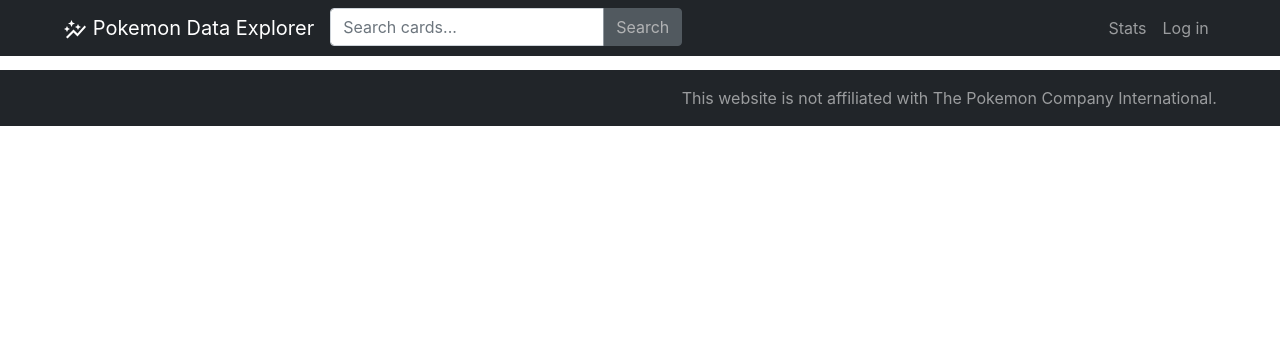
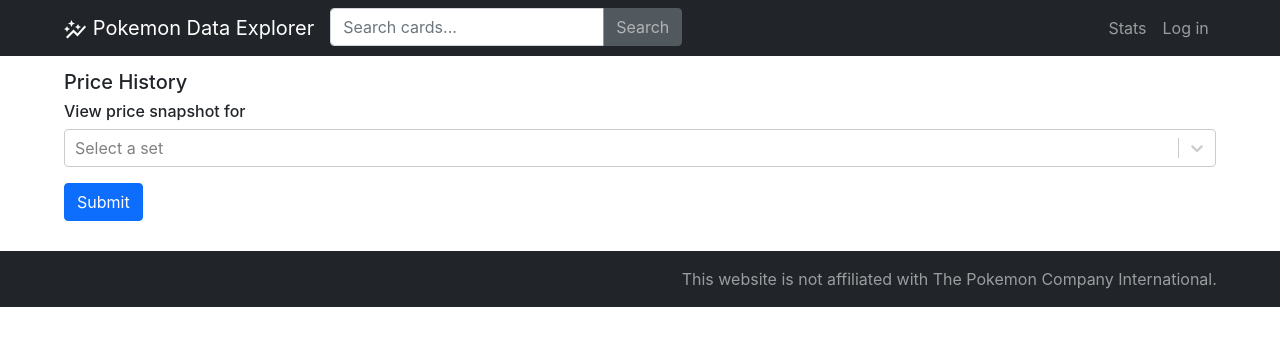
Before and after one commit to thanecutler/set-value-dashboard, a React (Create React App) app in the folder client/: page /pricehistory in a window 1280 px wide. Shown: the top 346 px of the page. Built offline with nearby package versions, Linux system fonts and the light colour scheme; no server answers.

Commit message:
added price history selector

```diff
--- /dev/null
+++ b/client/src/components/PriceHistory/PriceHistory.js
@@ -0,0 +1,47 @@
+import React, { useEffect, useState } from "react";
+import Select from "react-select";
+import Calendar from "react-calendar";
+import { Button } from "reactstrap";
+import axios from "axios";
+
+const PriceHistory = () => {
+  const [setList, setSetList] = useState([]);
+  const [dateRange, setDateRange] = useState([]);
+  useEffect(() => {
+    axios.get(`/api/sets/list`).then((res) => {
+      setSetList(res.data);
+    });
+  }, []);
+  const getDateRange = (set) => {
+    axios
+      .get(`/api/sets/daterange/set=${set}`)
+      .then((res) => setDateRange(res.data.map((el) => el.date)));
+  };
+  return (
+    <div>
+      <h5>Price History</h5>
+      <h6>View price snapshot for</h6>
+      <Select
+        placeholder={`Select a set`}
+        options={setList.map((el) => ({
+          label: el.set_name,
+          value: el.set_name,
+        }))}
+        onChange={(e) => getDateRange(e.value)}
+        className="mb-3"
+      />
+      {dateRange.length > 0 && (
+        <Calendar
+          className="mb-3"
+          calendarType="ISO 8601"
+          minDate={new Date(dateRange[dateRange.length - 1].split("T")[0])}
+          maxDate={new Date()}
+          onClickDay={(value) => console.log(value)}
+        />
+      )}
+      <Button color="primary">Submit</Button>
+    </div>
+  );
+};
+
+export default PriceHistory;
--- a/client/src/components/SetCardTable.js
+++ b/client/src/components/SetCardTable.js
@@ -78,14 +78,6 @@
                   goToSet(set, e.value);
                 }}
               />
-              <Calendar
-                calendarType="ISO 8601"
-                minDate={
-                  new Date(dateList[dateList.length - 1].date.split("T")[0])
-                }
-                maxDate={new Date()}
-                onClickDay={(value) => console.log(value)}
-              />
             </div>
           </div>
           <CardTable data={data} setData={setData} />
--- a/client/src/components/Stats.js
+++ b/client/src/components/Stats.js
@@ -18,11 +18,11 @@
     <Table>
       <tbody>
         <tr>
-          <td>Card row count</td>
+          <td>Card price data points</td>
           <td>{commaFormatter(data.card_row_count)}</td>
         </tr>
         <tr>
-          <td>Set row count</td>
+          <td>Set price data points</td>
           <td>{commaFormatter(data.set_row_count)}</td>
         </tr>
         <tr>
--- a/client/src/components/dumb/CardTable.js
+++ b/client/src/components/dumb/CardTable.js
@@ -76,9 +76,9 @@
   const showArrow = (columnName) => {
     if (sortBy === columnName) {
       if (ascending) {
-        return <ArrowDropDown />;
+        return <ArrowDropUp />;
       }
-      return <ArrowDropUp />;
+      return <ArrowDropDown />;
     }
   };
   return (
--- a/client/src/index.css
+++ b/client/src/index.css
@@ -29,6 +29,7 @@
   padding-left: 5%;
   padding-right: 5%;
   height: 100%;
+  margin-bottom: 30px;
 }
 
 .spacer {
--- a/client/src/index.js
+++ b/client/src/index.js
@@ -14,6 +14,7 @@
 import Stats from "./components/Stats";
 import Login from "./components/Login";
 import SignUp from "./components/SignUp";
+import PriceHistory from "./components/PriceHistory/PriceHistory";
 
 ReactDOM.render(
   <React.StrictMode>
@@ -24,9 +25,8 @@
           <Route path="/signup" element={<SignUp />} />
           <Route path="/charts/*" element={<ChartSelector />} />
           <Route path="/allsets" element={<AllSets />} />
-          <Route path="/pricehistory">
-            <Route path=":set/:date" element={<SetCardTable />} />
-          </Route>
+          <Route path="/pricehistory" element={<PriceHistory />} />
+          <Route path="/pricehistory/:set/:date" element={<SetCardTable />} />
           <Route path="/stats" element={<Stats />} />
           <Route path="/psa" element={<PSATable />} />
           <Route path="/psa/add" element={<AddPSA />} />
```
Also changed, not shown: client/src/static/Swsh10xAstralxRadiance (1).csv (added), client/src/static/Swsh10xAstralxRadiance.csv (added), 1 other file (tests, documents, lock files or other folders).
